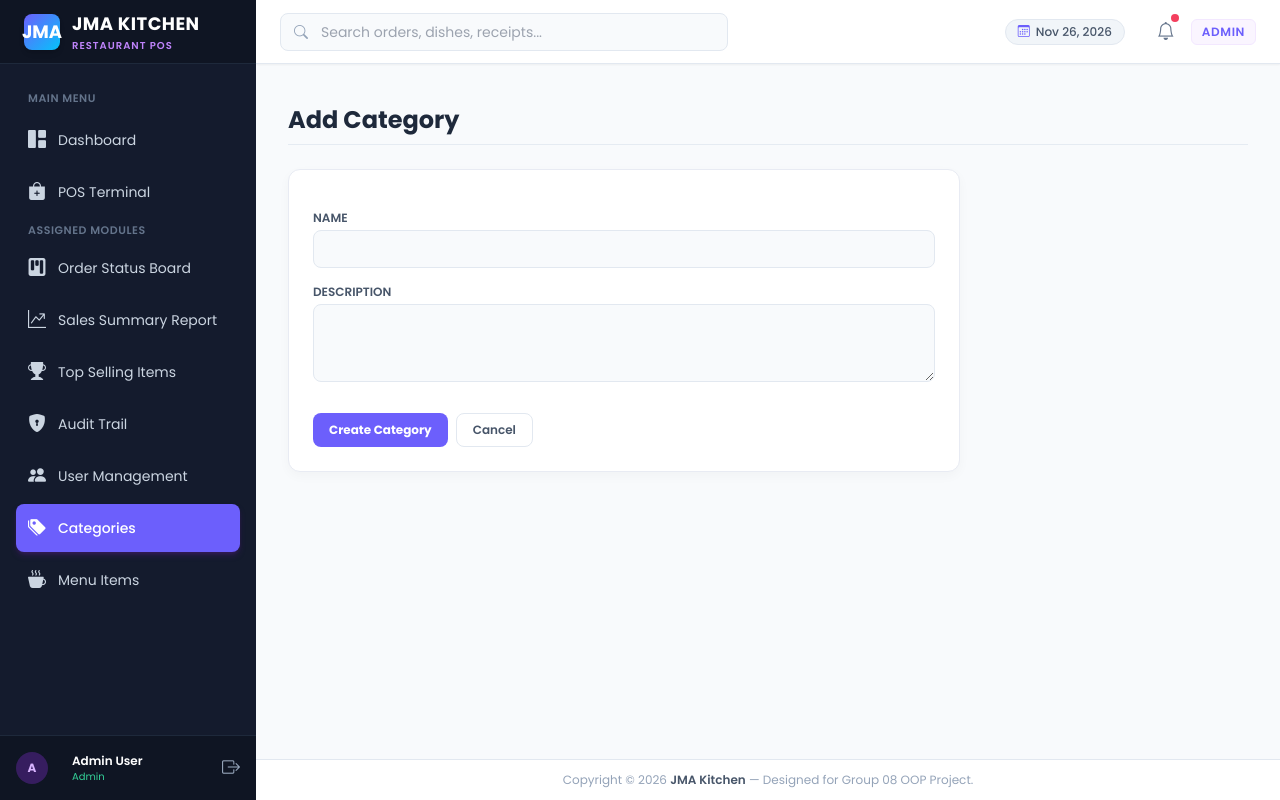
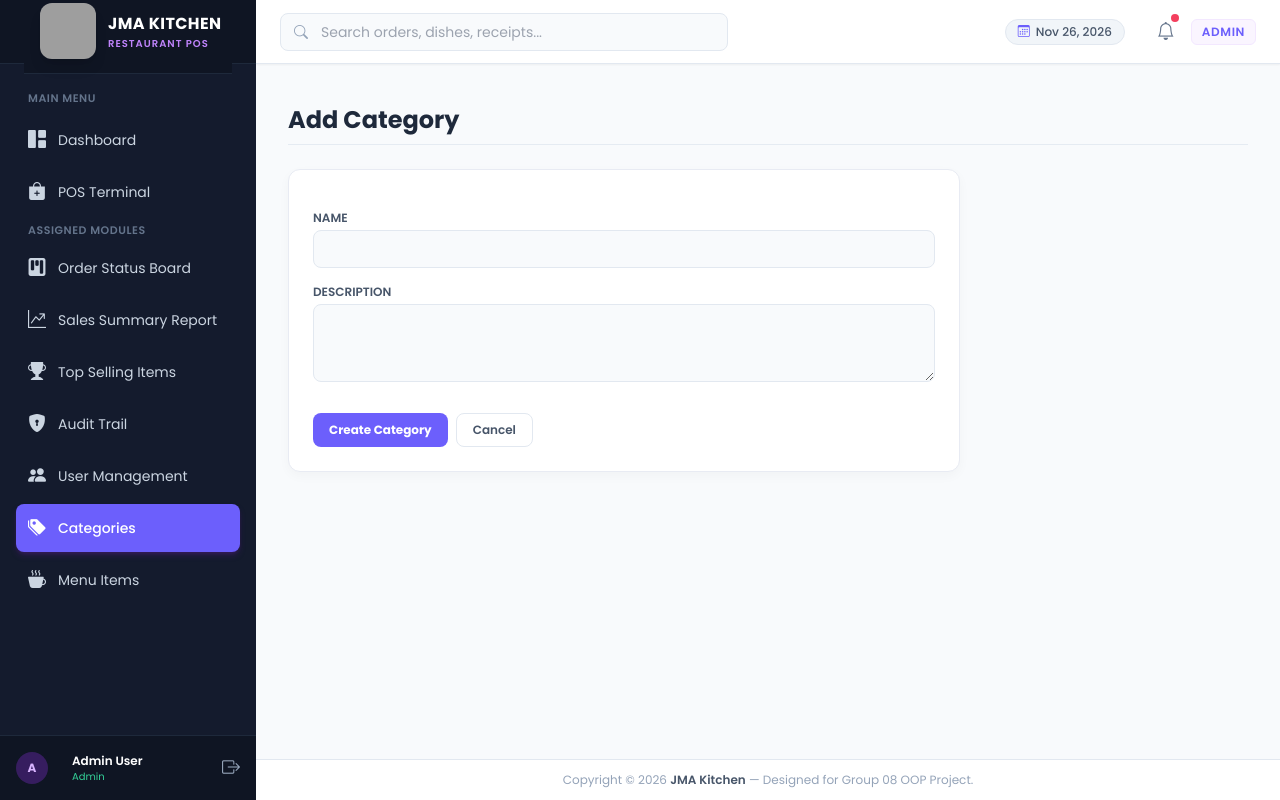
Before and after one commit to Ayreej17/OOP_Final_Project, a Laravel app: page /categories/create in a window 1280 px wide. Run offline with Laravel 12, Linux system fonts and the light colour scheme; a user stored in the database is signed in; data comes from the database, SQL or seed files in the repository; style sheets or scripts are compiled from the project's sources; some libraries are stand-ins or nearby versions; grey boxes are pictures that could not be loaded.

Commit message:
ui(sidebar): replace text badge with JMA Kitchen logo

```diff
--- a/resources/views/layouts/valex.blade.php
+++ b/resources/views/layouts/valex.blade.php
@@ -66,13 +66,15 @@
             <div>
                 <!-- Brand Logo -->
                 <div class="h-16 flex items-center px-6 bg-[#0f1523] border-b border-slate-800">
-                    <div class="w-9 h-9 rounded-lg valex-gradient flex items-center justify-center text-white font-bold text-lg shadow-md mr-3">
-                        JMA
-                    </div>
-                    <div>
-                        <span class="text-white font-bold text-lg tracking-wide">JMA KITCHEN</span>
-                        <span class="text-[10px] block text-purple-400 uppercase tracking-widest font-semibold">Restaurant POS</span>
-                    </div>
+<div class="py-3.5 flex items-center px-4 bg-[#0f1523] border-b border-slate-800">
+    <img src="{{ asset('images/jma-logo2.png') }}"
+         alt="JMA Kitchen Logo"
+         class="w-14 h-14 rounded-xl object-cover shrink-0 shadow-lg mr-3">
+    <div class="leading-tight">
+        <span class="text-white font-bold text-base tracking-wide whitespace-nowrap block">JMA KITCHEN</span>
+        <span class="text-[10px] block text-purple-400 uppercase tracking-widest font-semibold mt-0.5">Restaurant POS</span>
+    </div>
+</div>
                 </div>
 
                 <!-- Navigation List -->
```
Also changed, not shown: public/images/jma-logo.png (added).
